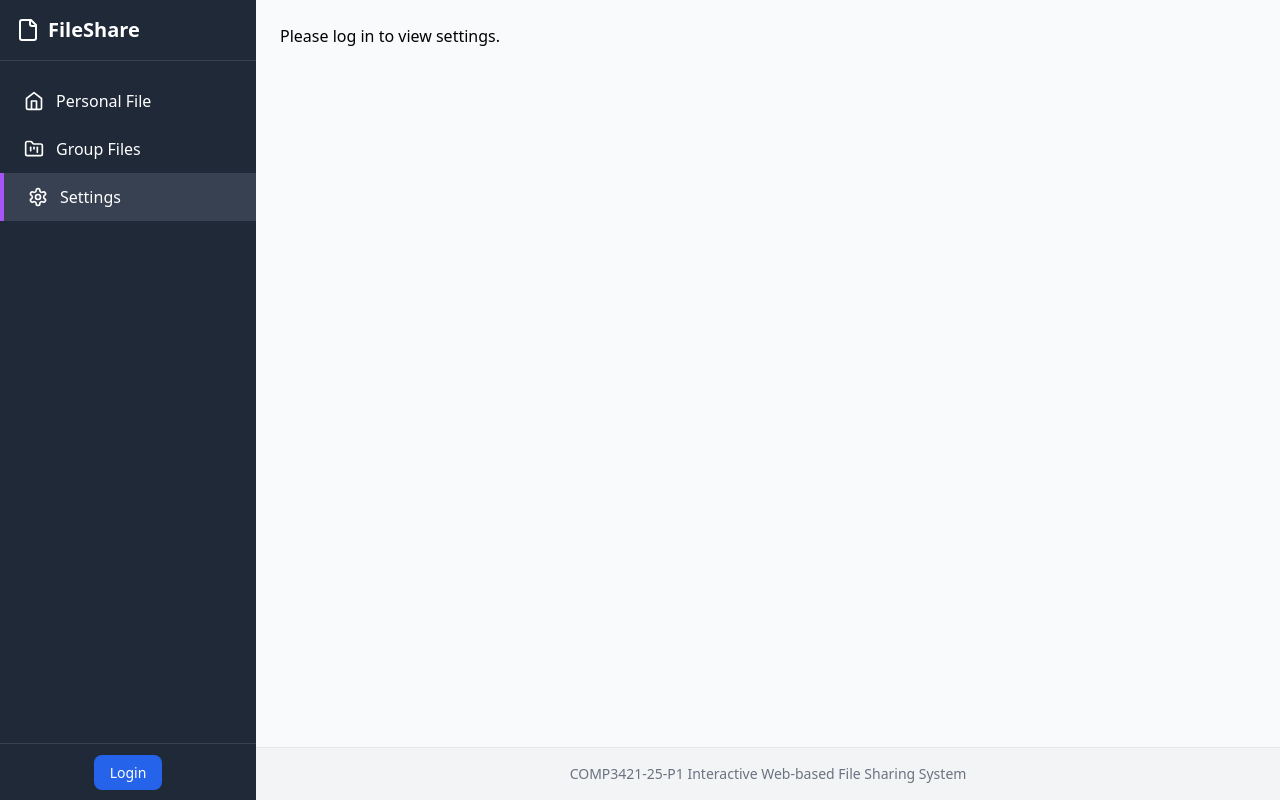
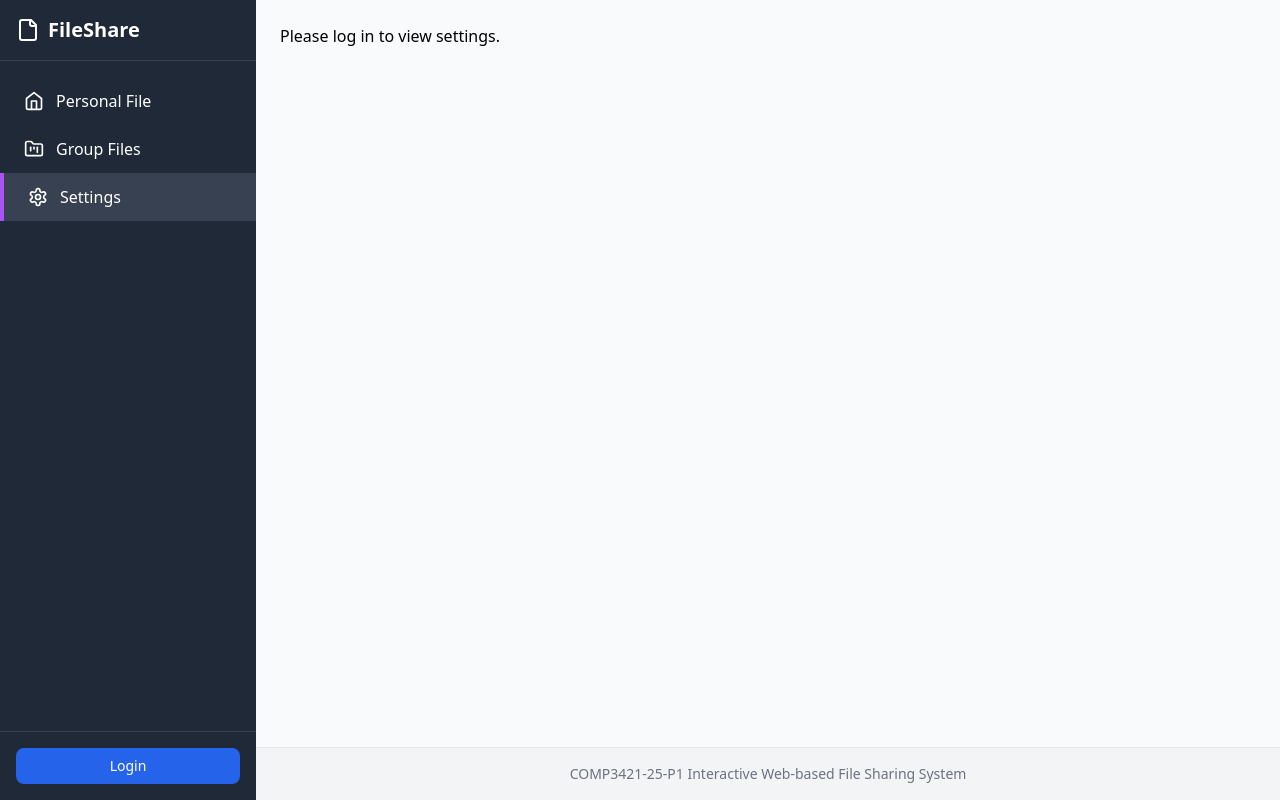
Before and after one commit to Chris12420/File_Sharing_System, a React (Vite) app in the folder frontend/: page /settings in a window 1280 px wide. Built offline with nearby package versions, Linux system fonts and the light colour scheme; no server answers.

Commit message:
Update SideNav.tsx

```diff
--- a/frontend/src/components/SideNav.tsx
+++ b/frontend/src/components/SideNav.tsx
@@ -115,7 +115,7 @@ const SideNav: React.FC<SideNavProps> = ({ currentUser, isLoading }) => {
           <div className="text-center">
             <Link
               to="/login"
-              className="px-4 py-2 bg-blue-600 text-white rounded-lg hover:bg-blue-700 text-sm"
+              className="px-4 py-2 bg-blue-600 text-white rounded-lg hover:bg-blue-700 text-sm w-full block"
             >
               Login
             </Link>
```
